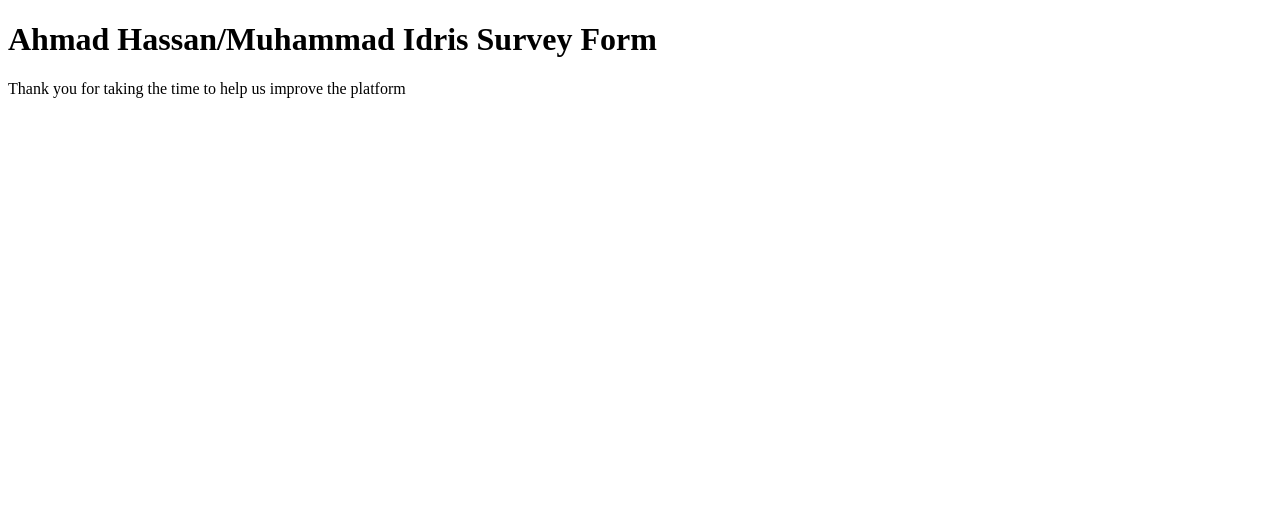
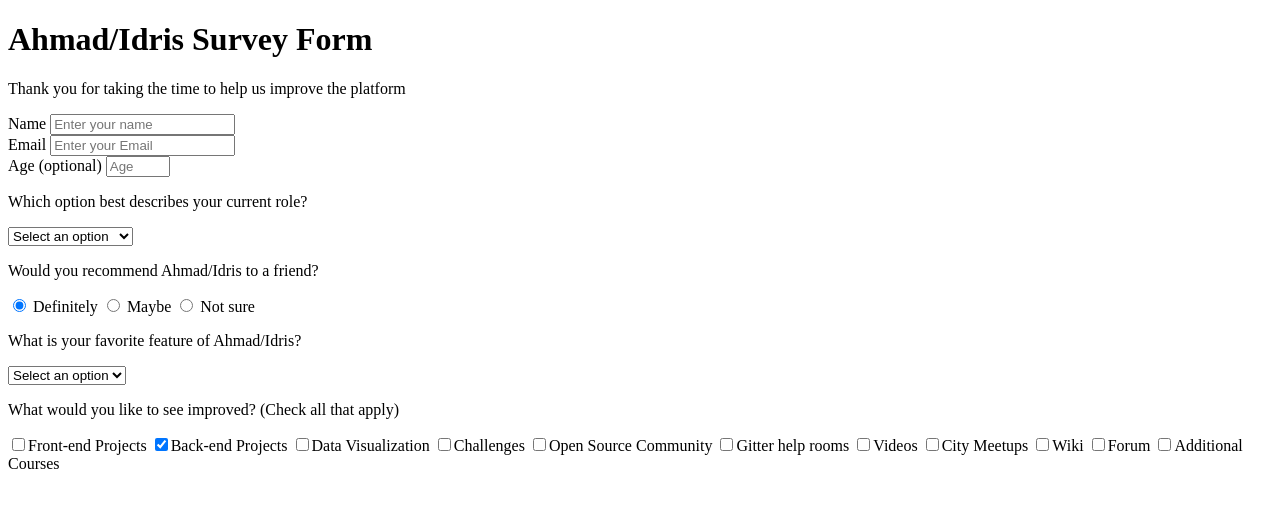
Before and after one commit to sabhack/trail-2, a plain HTML site: page index.html in a window 1280 px wide. Drawn offline with Linux system fonts and the light colour scheme.

Commit message:
created some sub-groups tags of the form

```diff
--- a/index.html
+++ b/index.html
@@ -8,10 +8,160 @@
 </head>
 <body>
     <div id="container">
-        <h1 id="title">Ahmad Hassan/Muhammad Idris Survey Form</h1>
+        <h1 id="title">Ahmad/Idris Survey Form</h1>
         <p id="description">Thank you for taking the time to help us improve the platform</p>
 
         <form id="survey-form">
+            <div class="form-group">
+                <label for="name" id="name-label">Name</label>
+                <input type="text" name="name" id="name" placeholder="Enter your name" required>
+            </div>
+
+            <div class="form-group">
+                <label for="email" id="email-label">Email</label>
+                <input type="email" name="email" id="email" placeholder="Enter your Email" required>
+            </div>
+
+            <div class="form-group">
+                <label for="age" id="age-label">Age (optional)</label>
+                <input type="number" name="age" id="age-num" placeholder="Age" min="10" max="120">
+            </div>
+
+            <div class="form-group">
+                <p>Which option best describes your current role?</p>
+                <select id="dropdown" name="role" class="form-control" required>
+                  <option disabled selected value>Select an option</option>
+                  <option value="entry">Entry Developer</option>
+                  <option value="junior">Junior Developer</option>
+                  <option value="mid">Mid Developer</option>
+                  <option value="senior">Senior Developer</option>
+                </select>
+              </div>
+
+            <div class="form-group">
+                <p>Would you recommend Ahmad/Idris to a friend?</p>
+                <label>
+                    <input type="radio" value="definitely" class="input-radio" checked>
+                    Definitely
+                </label>
+                <label>
+                    <input type="radio" value="maybe" class="input-radio">
+                    Maybe
+                </label>
+                <label>
+                    <input type="radio" value="not-sure" class="input-radio">
+                    Not sure
+                </label>
+            </div>
+
+            <div class="form-group">
+                <p>What is your favorite feature of Ahmad/Idris?</p>
+                <select id="most-like" name="mostLike" class="form-control" required>
+                  <option disabled selected value>Select an option</option>
+                  <option value="challenges">Challenges</option>
+                  <option value="projects">Projects</option>
+                  <option value="community">Community</option>
+                  <option value="openSource">Open Source</option>
+                </select>
+             </div>
+
+              <div class="form-group">
+                <p>
+                  What would you like to see improved?
+                  <span class="clue">(Check all that apply)</span>
+                </p>
+
+                <label
+                  ><input
+                    name="prefer"
+                    value="front-end-projects"
+                    type="checkbox"
+                    class="input-checkbox"
+                  />Front-end Projects</label
+                >
+                <label>
+                  <input
+                    name="prefer"
+                    value="back-end-projects"
+                    type="checkbox"
+                    class="input-checkbox"
+                    checked
+                  />Back-end Projects</label
+                >
+                <label
+                  ><input
+                    name="prefer"
+                    value="data-visualization"
+                    type="checkbox"
+                    class="input-checkbox"
+                  />Data Visualization</label
+                >
+                <label
+                  ><input
+                    name="prefer"
+                    value="challenges"
+                    type="checkbox"
+                    class="input-checkbox"
+                  />Challenges</label
+                >
+                <label
+                  ><input
+                    name="prefer"
+                    value="open-source-community"
+                    type="checkbox"
+                    class="input-checkbox"
+                  />Open Source Community</label
+                >
+                <label
+                  ><input
+                    name="prefer"
+                    value="gitter-help-rooms"
+                    type="checkbox"
+                    class="input-checkbox"
+                  />Gitter help rooms</label
+                >
+                <label
+                  ><input
+                    name="prefer"
+                    value="videos"
+                    type="checkbox"
+                    class="input-checkbox"
+                  />Videos</label
+                >
+                <label
+                  ><input
+                    name="prefer"
+                    value="city-meetups"
+                    type="checkbox"
+                    class="input-checkbox"
+                  />City Meetups</label
+                >
+                <label
+                  ><input
+                    name="prefer"
+                    value="wiki"
+                    type="checkbox"
+                    class="input-checkbox"
+                  />Wiki</label
+                >
+                <label
+                  ><input
+                    name="prefer"
+                    value="forum"
+                    type="checkbox"
+                    class="input-checkbox"
+                  />Forum</label
+                >
+                <label
+                  ><input
+                    name="prefer"
+                    value="additional-courses"
+                    type="checkbox"
+                    class="input-checkbox"
+                  />Additional Courses</label
+                >
+              </div>
+
 
         </form>
     </div>
```
